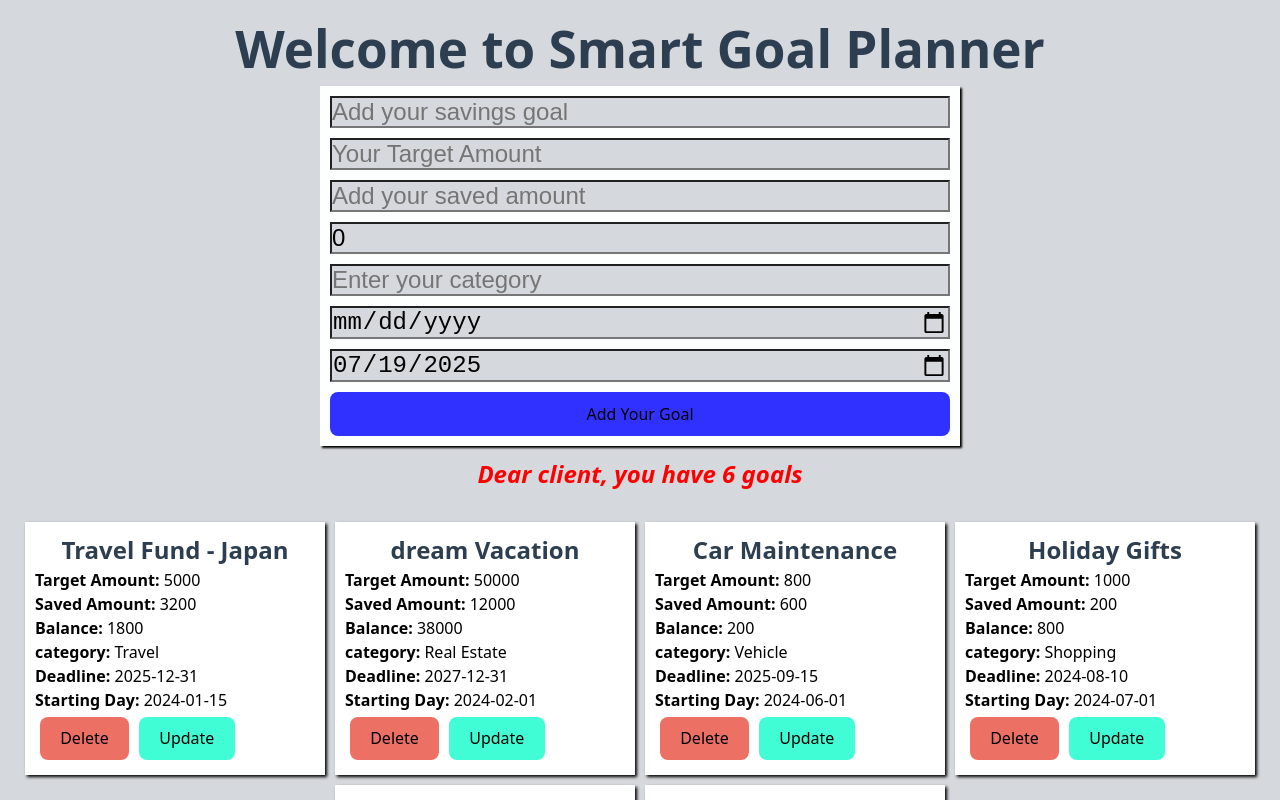
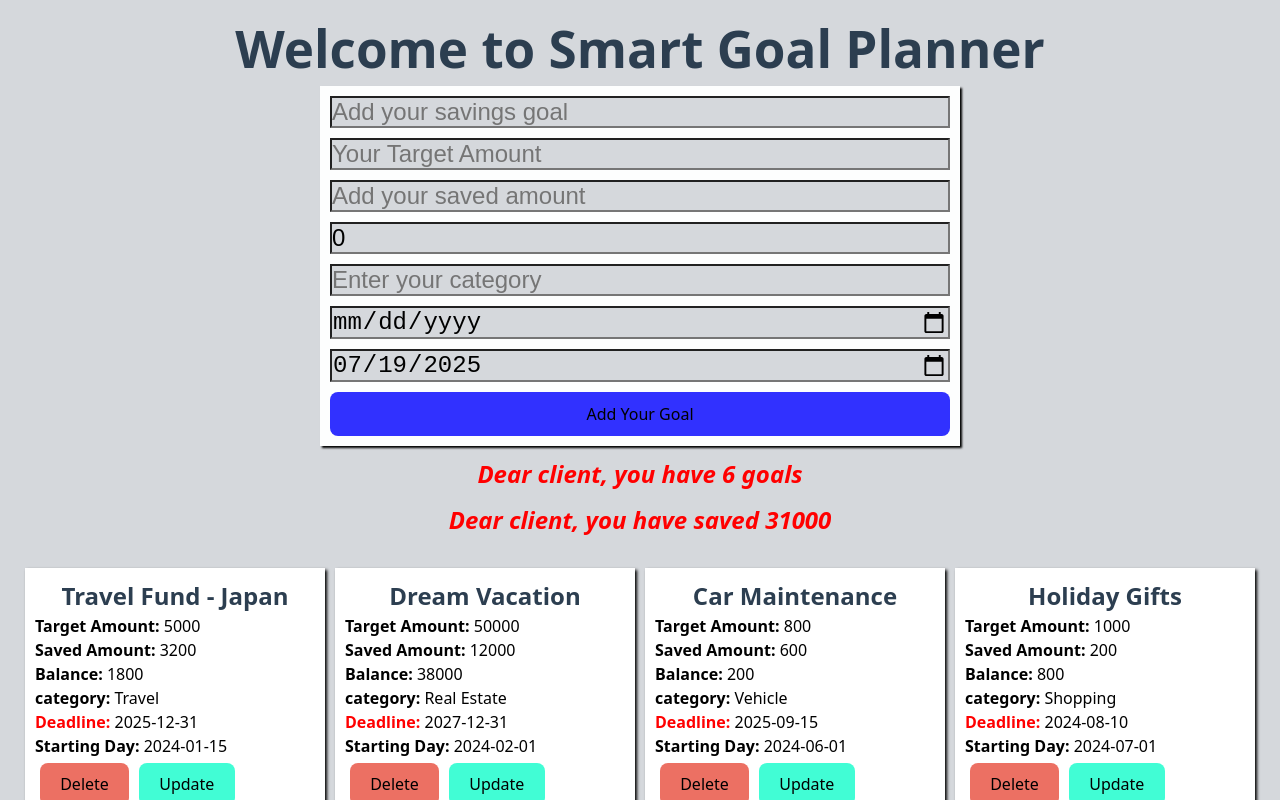
Before and after one commit to FrancisKarani14/smart-goal-planner, a React (Vite) app: page / in a window 1280 px wide. Shown: the top 800 px of the page. Built offline with nearby package versions, Linux system fonts and the light colour scheme; data requests are answered from the project's data file.

Commit message:
adds a section for total money saved

```diff
--- a/db.json
+++ b/db.json
@@ -12,7 +12,7 @@
     },
     {
       "id": "4",
-      "name": "dream Vacation",
+      "name": "Dream Vacation",
       "targetAmount": 50000,
       "savedAmount": 12000,
       "balance": 38000,
--- a/src/components/App.jsx
+++ b/src/components/App.jsx
@@ -16,6 +16,8 @@ function App() {
 });
 
   const numberOfGoals = goals.length
+  const totalSaved = goals.reduce((sum, goal) => sum + Number(goal.savedAmount), 0);
+
 
   const url = 'http://localhost:3000/goals';
 
@@ -152,6 +154,7 @@ function App() {
         handleSubmit={handleSubmit}
       />
        <h3>Dear client, you have {numberOfGoals} goals </h3>
+       <h3>Dear client, you have saved {totalSaved} </h3>
       <div className='display'>
         <ul>
           {goals.map(goal => (
--- a/src/components/Goalscard.jsx
+++ b/src/components/Goalscard.jsx
@@ -9,7 +9,7 @@ export default function Goalscard({name, targetAmount, savedAmount, balance, cat
         <p> <strong>Saved Amount:</strong> {savedAmount} </p>
          <p> <strong>Balance: </strong> {balance} </p>
           <p> <strong>category:</strong> {category} </p>
-           <p> <strong>Deadline:</strong> {deadline} </p>
+           <p className='deadline'> <strong>Deadline:</strong> {deadline} </p>
            <p> <strong>Starting Day:</strong> {createdAt} </p>
             <button onClick={() => handleDelete(id)} className='deleteBtn'>Delete</button>
       <button onClick={() => handleUpdate(id)} className='updateBtn'>Update</button>
--- a/src/reset.css
+++ b/src/reset.css
@@ -89,3 +89,6 @@ button{
     font-size: 1.5rem;
 
 }
+p.deadline strong {
+    color: red;
+}
```
